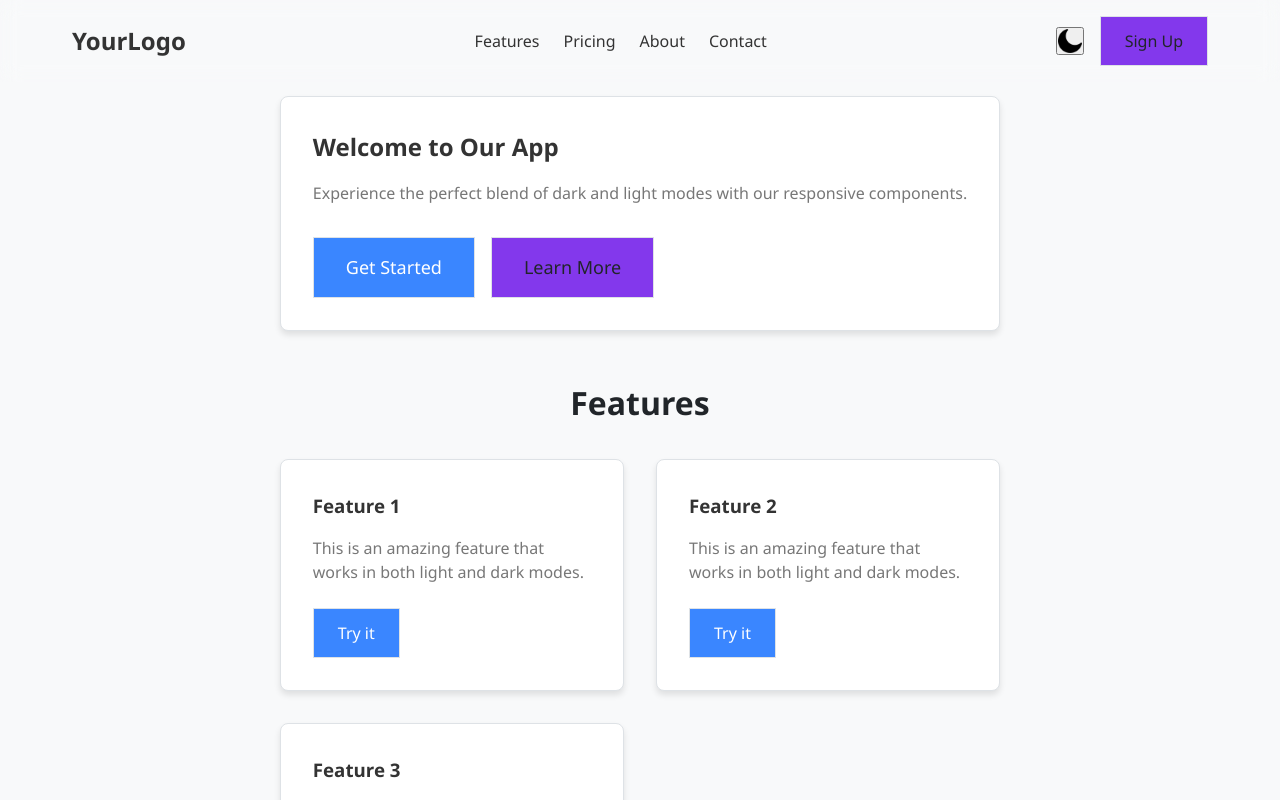
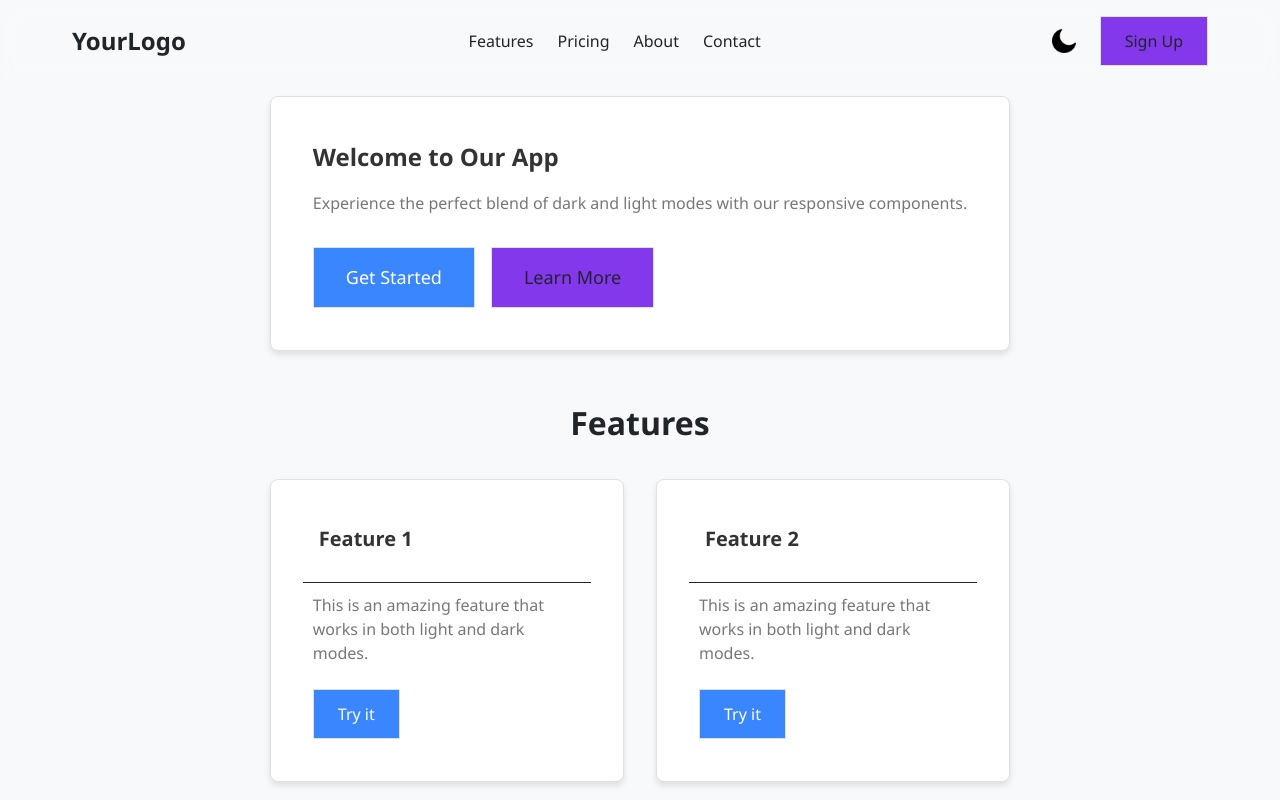
Before and after one commit to ChanukaNadun/perfect-front-end-react, a React (Create React App) app: page / in a window 1280 px wide. Shown: the top 800 px of the page. Built offline with nearby package versions, Linux system fonts and the light colour scheme.

Commit message:
improve navbar styles

```diff
--- /dev/null
+++ b/src/components/common/Card/Card.css
@@ -0,0 +1,47 @@
+.card {
+  border-radius: 8px;
+  overflow: hidden;
+  box-shadow: 0 2px 4px rgba(0, 0, 0, 0.05);
+  display: flex;
+  flex-direction: column;
+  height: 100%;
+}
+
+.card:hover {
+  transform: translateY(-2px);
+  box-shadow: 0 4px 8px rgba(0, 0, 0, 0.1);
+}
+
+.card-header {
+  padding: 12px 16px;
+  border-bottom: 1px solid;
+}
+
+.card-header h3 {
+  margin: 0;
+  font-size: 1.25rem;
+  font-weight: 600;
+}
+
+.card-body {
+  padding: 10px;
+  flex-grow: 1;
+}
+
+.card-footer {
+  padding: 16px 20px;
+  border-top: 1px solid;
+  background-color: rgba(0, 0, 0, 0.02);
+}
+
+/* Dark theme specific adjustments */
+.app.dark .card-footer {
+  background-color: rgba(255, 255, 255, 0.05);
+}
+
+/* Responsive adjustments */
+@media (max-width: 768px) {
+  .card-header, .card-body, .card-footer {
+    padding: 12px 16px;
+  }
+}
--- a/src/components/common/Card/index.jsx
+++ b/src/components/common/Card/index.jsx
@@ -1,4 +1,5 @@
 import { useThemeColors } from "../../../hooks/useTheme";
+import "./Card.css";
 
 export const Card = ({
   children,
--- a/src/components/common/Navbar/Navbar.css
+++ b/src/components/common/Navbar/Navbar.css
@@ -23,7 +23,6 @@ nav {
 .nav-brand {
   font-size: 1.5rem;
   font-weight: 700;
-  color: var(--text-color);
   text-decoration: none;
 }
 
@@ -33,7 +32,6 @@ nav {
 }
 
 .nav-links a {
-  color: var(--text-color);
   text-decoration: none;
   font-weight: 500;
   transition: color 0.3s ease;
@@ -79,12 +77,22 @@ nav {
   flex-direction: column;
   gap: 1.5rem;
   padding: 2rem;
-  background-color: var(--card-bg);
   box-shadow: 0 4px 6px rgba(0, 0, 0, 0.1);
+  position: absolute;
+  left: 0;
+  right: 0;
+  transform: translateY(-100%);
+  opacity: 0;
+  transition: transform 0.3s ease, opacity 0.3s ease;
+  z-index: -1;
+}
+
+.mobile-menu.open {
+  transform: translateY(0);
+  opacity: 1;
 }
 
 .mobile-menu a {
-  color: var(--text-color);
   text-decoration: none;
   font-weight: 500;
   font-size: 1.1rem;
@@ -101,12 +109,14 @@ nav {
   gap: 1rem;
   margin-top: 1rem;
   padding-top: 1rem;
-  border-top: 1px solid var(--secondary-color);
+  border-top: 1px solid var(--border-color);
 }
 
 /* Responsive Styles */
+
 @media (max-width: 768px) {
-  .nav-links, .nav-actions {
+  .nav-links,
+  .nav-actions {
     display: none;
   }
 
@@ -123,23 +133,11 @@ nav {
   }
 }
 
-/* Animation for mobile menu */
-@keyframes slideDown {
-  from {
-    opacity: 0;
-    transform: translateY(-20px);
-  }
-  to {
-    opacity: 1;
-    transform: translateY(0);
-  }
+/* Theme-specific adjustments */
+[data-theme="dark"] nav {
+  --border-color: rgba(255, 255, 255, 0.1);
 }
 
-.mobile-menu {
-  animation: slideDown 0.3s ease forwards;
+[data-theme="light"] nav {
+  --border-color: rgba(0, 0, 0, 0.1);
 }
-
-/* Theme-specific adjustments */
-[data-theme="dark"] nav {
-  box-shadow: 0 2px 10px rgba(0, 0, 0, 0.3);
-}
--- a/src/components/common/Navbar/index.jsx
+++ b/src/components/common/Navbar/index.jsx
@@ -23,15 +23,20 @@ export const Navbar = ({ links = [] }) => {
     <nav
       style={{
         backgroundColor: isScrolled ? colors.cardBg : "transparent",
-        boxShadow: isScrolled ? `0 2px 10px rgba(0, 0, 0, 0.1)` : "none",
+        boxShadow: isScrolled ? `0 2px 10px ${colors.border}` : "none",
+        color: colors.text,
       }}
+      data-theme={colors.mode}
+      // className={`navbar ${isScrolled ? "scrolled" : ""}`}
     >
       <div className="nav-container">
-        <div className="nav-brand">YourLogo</div>
+        <div className="nav-brand" style={{ color: colors.text }}>
+          YourLogo
+        </div>
 
         <div className="nav-links">
           {links.map((link) => (
-            <a key={link.href} href={link.href}>
+            <a key={link.href} href={link.href} style={{ color: colors.text }}>
               {link.label}
             </a>
           ))}
@@ -45,6 +50,7 @@ export const Navbar = ({ links = [] }) => {
         <button
           className="mobile-menu-button"
           onClick={() => setIsMobileMenuOpen(!isMobileMenuOpen)}
+          aria-label={isMobileMenuOpen ? "Close menu" : "Open menu"}
         >
           <img
             src={isMobileMenuOpen ? CloseIcon : MenuIcon}
@@ -57,9 +63,20 @@ export const Navbar = ({ links = [] }) => {
 
       {/* Mobile Menu */}
       {isMobileMenuOpen && (
-        <div className="mobile-menu">
+        <div
+          className={`mobile-menu ${isMobileMenuOpen ? "open" : ""}`}
+          style={{
+            backgroundColor: colors.cardBg,
+            color: colors.text,
+          }}
+        >
           {links.map((link) => (
-            <a key={link.href} href={link.href}>
+            <a
+              key={link.href}
+              href={link.href}
+              style={{ color: colors.text }}
+              onClick={() => setIsMobileMenuOpen(false)}
+            >
               {link.label}
             </a>
           ))}
--- /dev/null
+++ b/src/components/common/ThemeToggle/ThemeToggle.css
@@ -0,0 +1,47 @@
+.theme-toggle {
+  background: none;
+  border: none;
+  padding: 8px;
+  cursor: pointer;
+  border-radius: 50%;
+  width: 40px;
+  height: 40px;
+  display: flex;
+  align-items: center;
+  justify-content: center;
+  transition: all 0.3s ease;
+}
+
+.theme-toggle:hover {
+  background-color: rgba(0, 0, 0, 0.1);
+}
+
+.theme-toggle:active {
+  transform: scale(0.95);
+}
+
+.theme-toggle img {
+  transition: transform 0.3s ease, opacity 0.3s ease;
+}
+
+/* Dark theme specific adjustments */
+.app.dark .theme-toggle:hover {
+  background-color: rgba(255, 255, 255, 0.1);
+}
+
+/* Animation for theme switch */
+.theme-toggle img {
+  will-change: transform;
+}
+
+.theme-toggle:active img {
+  transform: scale(0.9);
+}
+
+.theme-toggle img {
+  transition: transform 0.5s ease;
+}
+
+.theme-toggle:hover img {
+  transform: rotate(15deg);
+}
--- a/src/components/common/ThemeToggle/index.jsx
+++ b/src/components/common/ThemeToggle/index.jsx
@@ -1,6 +1,7 @@
 import { useTheme } from "../../../context/ThemeContext";
 import MoonIcon from "../../../assets/icons/MoonIcon.png";
 import SunIcon from "../../../assets/icons/SunIcon.png";
+import "./ThemeToggle.css";
 
 export const ThemeToggle = () => {
   const { theme, toggleTheme } = useTheme();
--- a/src/hooks/useTheme.js
+++ b/src/hooks/useTheme.js
@@ -16,7 +16,7 @@ export const useThemeColors = () => {
       primary: "#4cc9f0",
       secondary: "#f72585",
       background: "#121212",
-      text: "#f8f9fa",
+      text: "#ffffff",
       cardBg: "#1e1e1e",
       border: "#2d2d2d",
     },
```
